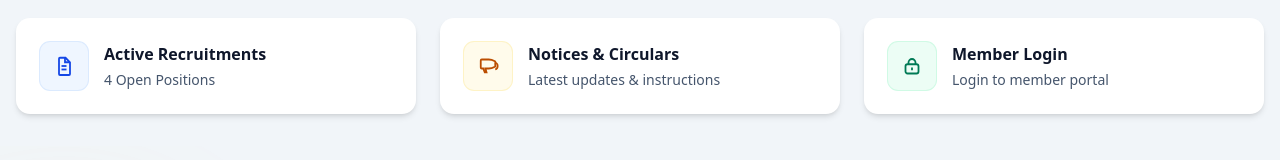
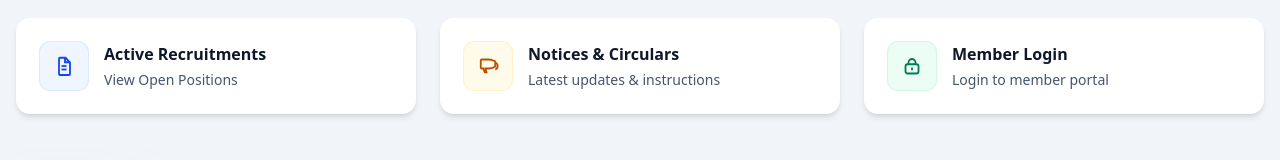
Before and after one commit to NikhiL-Nandeshwar/bank-association, a Next.js app: page / in a window 1280 px wide. Shown: the part 559-719 px from the top of the page. Built offline with nearby package versions, Linux system fonts and the light colour scheme; no server answers.

Commit message:
View Open Positions - name modified

```diff
--- a/src/constants/home.constants.ts
+++ b/src/constants/home.constants.ts
@@ -208,7 +208,7 @@ export const QUICK_ACTIONS_COPY = {
     actions: [
       {
         title: 'Active Recruitments',
-        description: '4 Open Positions',
+        description: 'View Open Positions',
         href: ROUTES.recruitment,
         iconKey: 'recruitment',
         iconClassName: 'text-blue-700',
```
